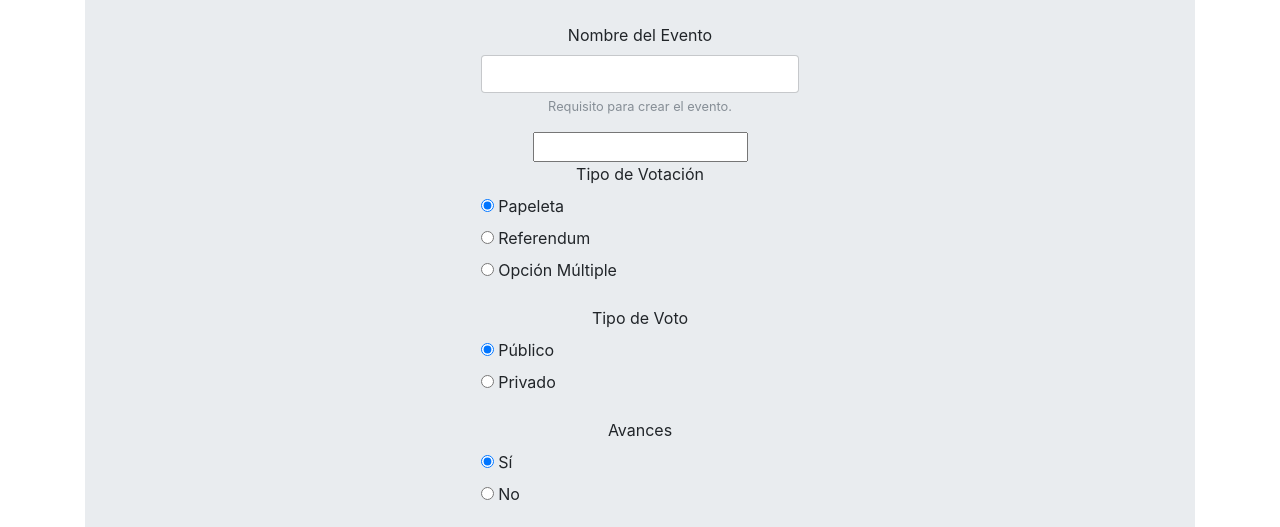
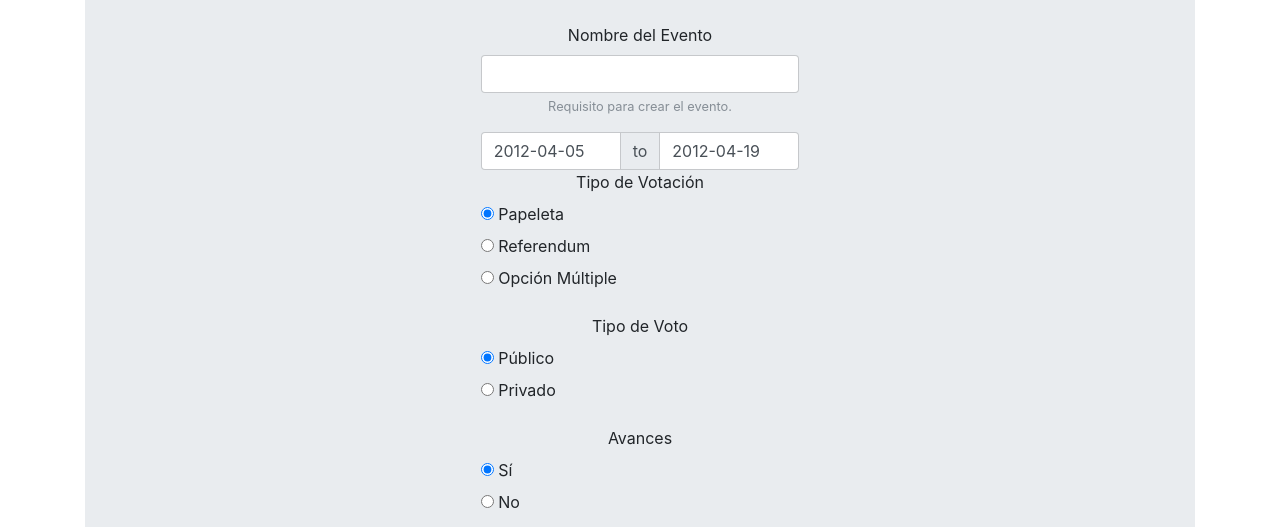
Before and after one commit to aflaster11/Programathon2017, a website: page views/creacion_eventos.html in a window 1280 px wide. Shown: the part 225-752 px from the top of the page. Drawn offline with nearby package versions, Linux system fonts and the light colour scheme.

Commit message:
cambio c.e

```diff
--- a/views/creacion_eventos.html
+++ b/views/creacion_eventos.html
@@ -54,16 +54,11 @@
                                 <small class="form-text text-muted">Requisito para crear el evento.</small>
                         </div>
 
-                        <div class="input-append date form_datetime">
-                            <input size="16" type="text" value="">
-                                <span class="add-on"><i class="icon-th"></i></span>
+                        <div class="input-group input-daterange">
+                            <input type="text" class="form-control" value="2012-04-05">
+                                <div class="input-group-addon">to</div>
+                                <input type="text" class="form-control" value="2012-04-19">
                         </div>
-
-                        <script type="text/javascript">
-                            $(".form_datetime").datetimepicker({
-                                                               format: "dd MM yyyy - hh:ii"
-                                                               });
-                            </script>
 
                         <fieldset class="form-group">
                             <label>Tipo de Votación</label>
@@ -140,5 +135,6 @@
     <script src="https://cdnjs.cloudflare.com/ajax/libs/popper.js/1.11.0/umd/popper.min.js"integrity="sha384-b/U6ypiBEHpOf/4+1nzFpr53nxSS+GLCkfwBdFNTxtclqqenISfwAzpKaMNFNmj4" crossorigin="anonymous"></script>
     <script src="https://maxcdn.bootstrapcdn.com/bootstrap/4.0.0-beta/js/bootstrap.min.js"integrity="sha384-h0AbiXch4ZDo7tp9hKZ4TsHbi047NrKGLO3SEJAg45jXxnGIfYzk4Si90RDIqNm1" crossorigin="anonymous"></script>
     <script src="../public/scripts/index.js" type="text/javascript"></script>
+
     </body>
 </html>
```
